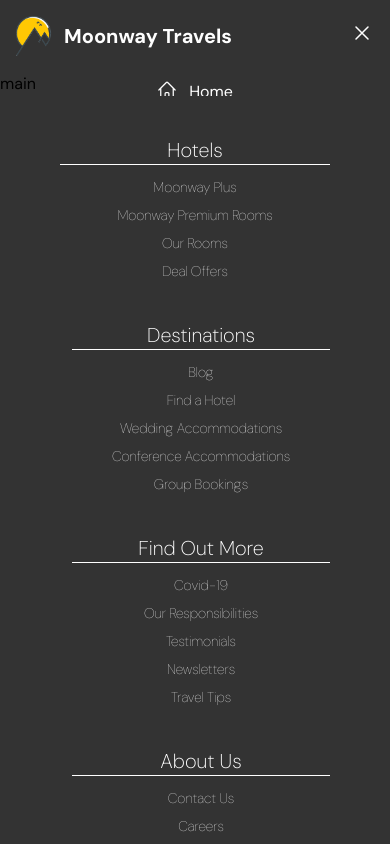
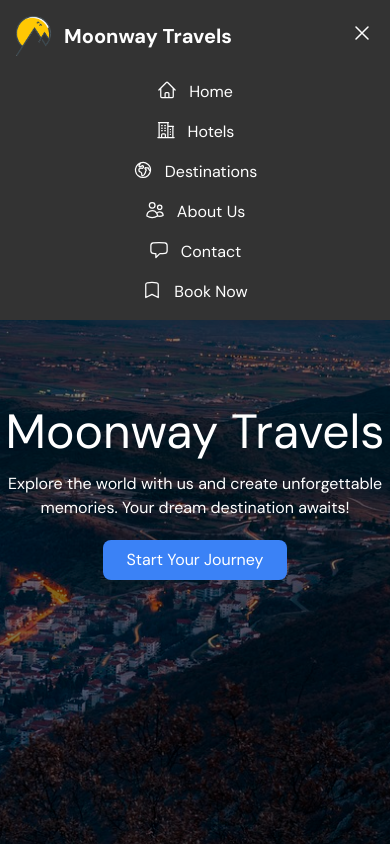
Before and after one commit to FredH2O/moonway-travel, a React (Vite) app: page / in a window 390 px wide. Both pictures are taken after a click on the button 362 px from the left and 32 px from the top of the page. Shown: the top 844 px of the page. Built offline with nearby package versions, Linux system fonts and the light colour scheme; a web font is replaced by a local one.

Commit message:
Cant fix mobile menu sliding on top of header even with z-index set to 50 and 0

```diff
--- a/src/App.jsx
+++ b/src/App.jsx
@@ -1,7 +1,7 @@
 import React from "react";
 import { createBrowserRouter, RouterProvider } from "react-router-dom";
 import Layout from "./layouts/Layout";
-import Home from "./pages/Home";
+import HomePage from "./pages/HomePage";
 import About from "./pages/About";
 
 const appRouter = createBrowserRouter([
@@ -11,7 +11,7 @@ const appRouter = createBrowserRouter([
     children: [
       {
         path: "/",
-        element: <Home />,
+        element: <HomePage />,
       },
       {
         path: "/about",
--- a/src/components/Header.jsx
+++ b/src/components/Header.jsx
@@ -59,9 +59,9 @@ const Header = () => {
   ];
 
   return (
-    <header className="w-full bg-primary text-secondary">
-      <nav className="flex justify-between items-center p-4">
-        <div className="flex items-center">
+    <header className="relative w-full bg-primary text-secondary z-50">
+      <nav className="flex justify-between items-center p-4 z-50">
+        <div className="flex items-center z-50">
           <img src="./images/moonwayLogo.png" alt="Logo" className="h-10" />
           <h1 className="font-bold text-xl ml-2">Moonway Travels</h1>{" "}
         </div>
@@ -94,9 +94,9 @@ const Header = () => {
         {/* mmobile screen */}
         {menuOpen ? (
           <ul
-            className={`animate__animated ${
+            className={`z-0 animate__animated ${
               animation ? "animate__fadeOutUp" : "animate__slideInDown"
-            } -z-10 absolute flex flex-col items-center space-y-4 top-16 left-0 w-full bg-primary text-secondary lg:hidden p-4`}
+            } absolute flex flex-col items-center space-y-4 top-16 left-0 w-full bg-primary text-secondary lg:hidden p-4`}
           >
             {navigationLinks.map(({ to, label, icon }) => (
               <li className="flex border-secondary" key={to}>
@@ -104,7 +104,7 @@ const Header = () => {
                 <Link
                   to={to}
                   aria-label={label}
-                  className="ml-2 hover:text-accent transition duration-300"
+                  className="ml-2 z-0 hover:text-accent transition duration-300"
                 >
                   {label}
                 </Link>
--- /dev/null
+++ b/src/components/HeroSection.jsx
@@ -0,0 +1,27 @@
+const HeroSection = () => {
+  return (
+    <div className="relative w-full h-screen">
+      {/* dark cover */}
+      <div className="absolute inset-0 bg-black bg-opacity-50"></div>
+      <img
+        className="w-full h-full object-cover xl:object-fill"
+        src="/images/heroImage.jpg"
+        alt="Hero Image"
+      />
+      <div className="flex items-center justify-center absolute inset-0 text-secondary text-center">
+        <div>
+          <h1 className="text-5xl">Moonway Travels</h1>
+          <p className="mt-4">
+            Explore the world with us and create unforgettable memories. Your
+            dream destination awaits!
+          </p>
+          <button className="bg-blue-500 text-white py-2 px-6 rounded-lg hover:bg-accent hover:text-black transition mt-5">
+            Start Your Journey
+          </button>
+        </div>
+      </div>
+    </div>
+  );
+};
+
+export default HeroSection;
--- a/src/layouts/Layout.jsx
+++ b/src/layouts/Layout.jsx
@@ -6,9 +6,8 @@ const Layout = () => {
   return (
     <div className="flex flex-col min-h-screen">
       <Header />
-      <main className="flex-1 w-full h-full">
+      <main className="flex-1 w-full h-screen">
         <Outlet />
-        <div className="">main</div>
       </main>
       <Footer />
     </div>
--- a/src/pages/Home.jsx
+++ /dev/null
@@ -1,5 +0,0 @@
-const Home = () => {
-  return <></>;
-};
-
-export default Home;
--- /dev/null
+++ b/src/pages/HomePage.jsx
@@ -0,0 +1,11 @@
+import HeroSection from "../components/HeroSection";
+
+const HomePage = () => {
+  return (
+    <>
+      <HeroSection />
+    </>
+  );
+};
+
+export default HomePage;
```
